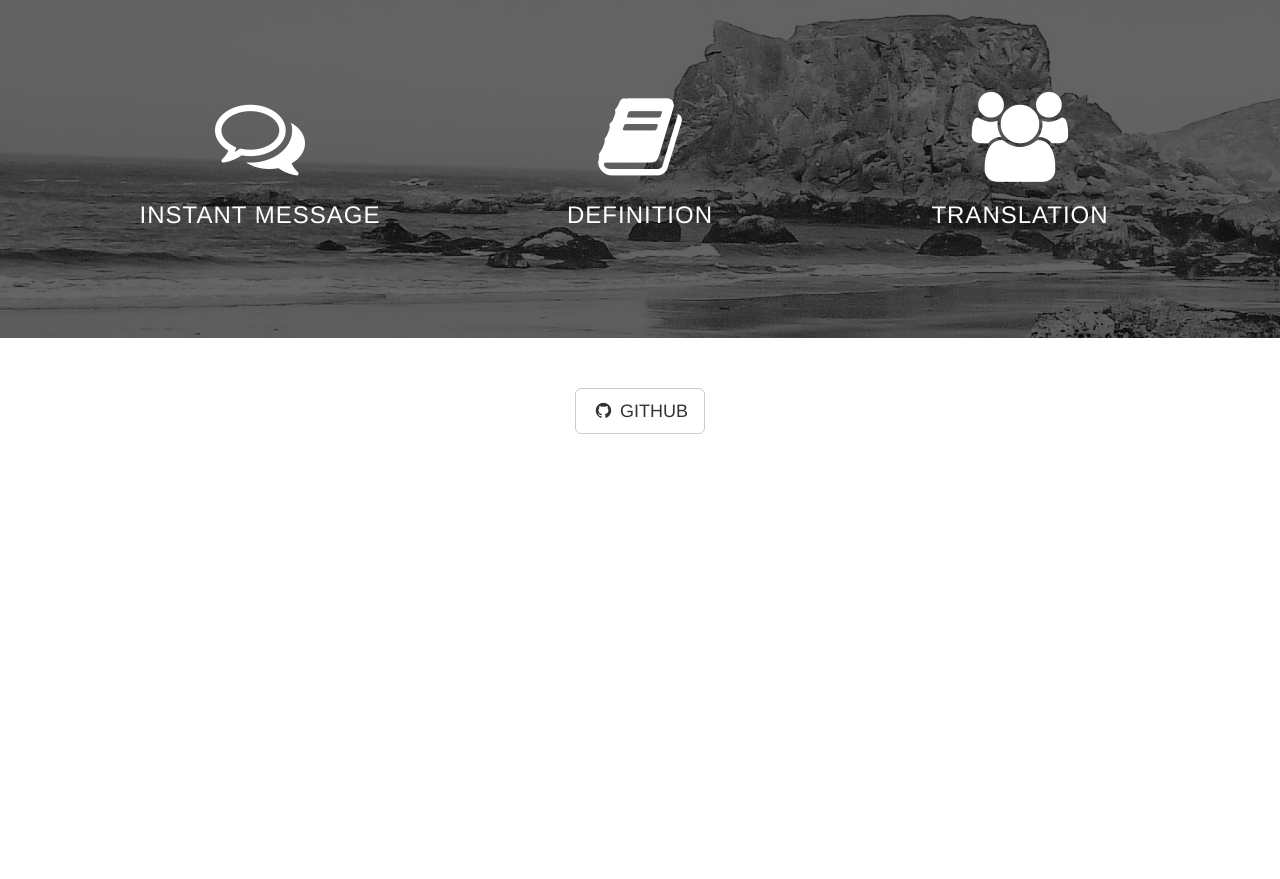
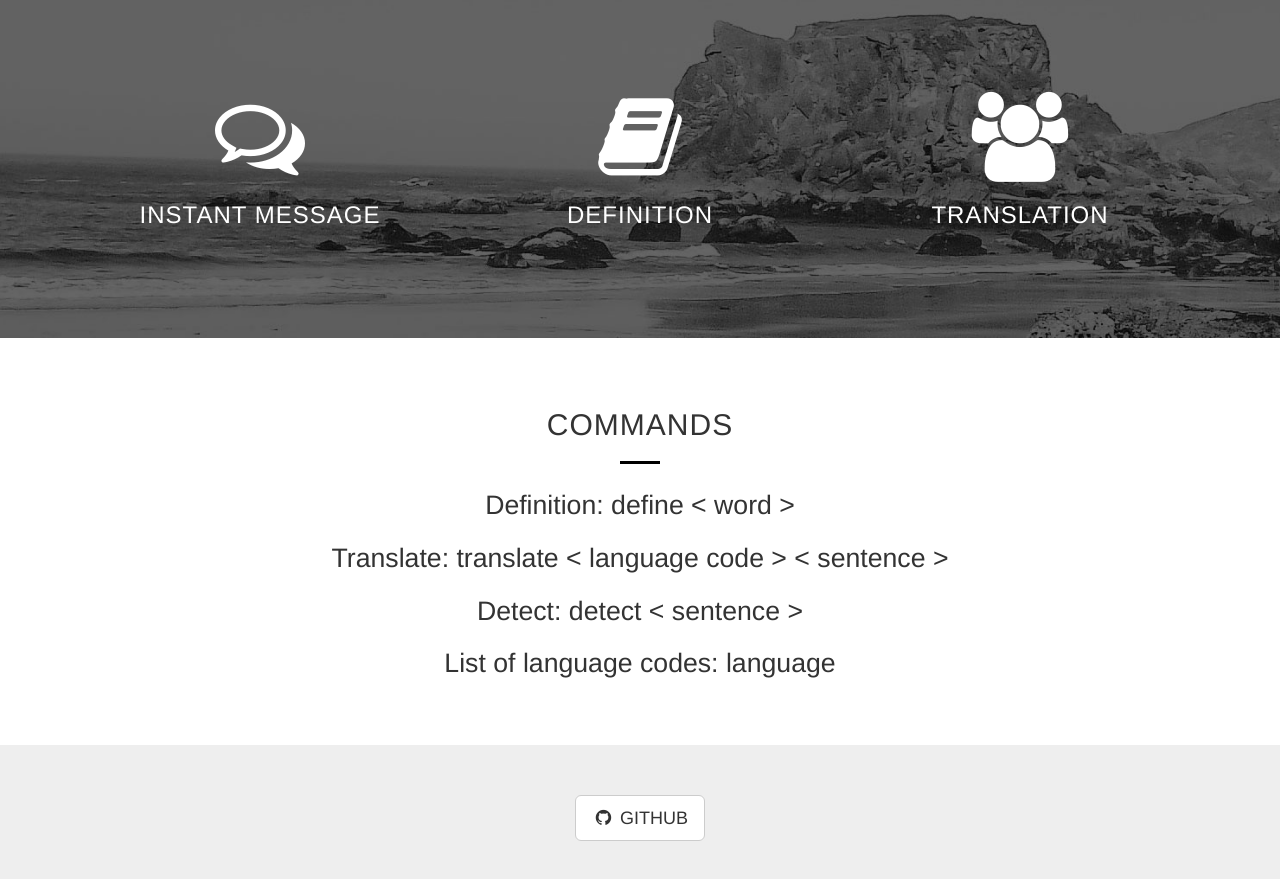
Before and after one commit to mbaquir/hackthesixapp, a website: page public/index.html in a window 1280 px wide. Shown: the part 1460-2339 px from the top of the page. Before the commit the page ends 1944 px from the top, so only its background shows below. Drawn offline with nearby package versions, Linux system fonts and the light colour scheme.

Commit message:
front end update

```diff
--- a/public/css/style.css
+++ b/public/css/style.css
@@ -18,6 +18,19 @@ body{
 #process i{
 	font-size: 90px;
 }
+
+hr{
+	border-width: 3px;
+	border-color: black;
+	width: 40px;
+}
+#code{
+	margin-top: -200px;margin-bottom: 50px;
+}
+#code p{
+	font-size: 20pt;
+}
 footer{
 	margin-bottom:0;
+	background-color: #eee;
 }
--- a/public/index.html
+++ b/public/index.html
@@ -3,7 +3,6 @@
 <html lang="en">
 <head>
     <title> Textpedia | Hack The 6ix</title>
-
     <link rel="icon" type="img/png" href="img/favicon.png"/>
 
     <!-- Fonts -->
@@ -69,6 +68,7 @@
             </div>
             <div class="col-sm-6">
                 <h2>About Textpedia</h2>
+                <hr>
                 <p> Textpedia is a tool developed for users with no cellular data connection or non-smartphone users. </p>
                 <p> Built with <a href="https://www.twilio.com/">Twilio</a> &amp <a href="https://nodejs.org/en/"> NodeJS </a></p>
             </div>
@@ -94,6 +94,20 @@
             </div>
         </div>
     </section>
+
+    <section id="code" class="container content-section text-center">
+        <div class="row">
+            <div class="col-sm-12">
+                <h2> commands </h2>
+                <hr>
+                <p> Definition: define &lt; word &gt;</p>
+                <p> Translate: translate &lt; language code &gt;  &lt; sentence &gt;</p>
+                <p> Detect: detect &lt; sentence &gt; </p>
+                <p> List of language codes: language </p>
+            </div>
+        </div>
+    </section>
+
     <footer id="repo">
         <div class="container text-center">
             <a href="https://github.com/mbaquir/hackthesixapp" class="btn btn-default btn-lg"><i class="fa fa-github fa-fw"></i> <span class="network-name">Github</span></a>
```
Also changed, not shown: public/css/bootstrap.css.
